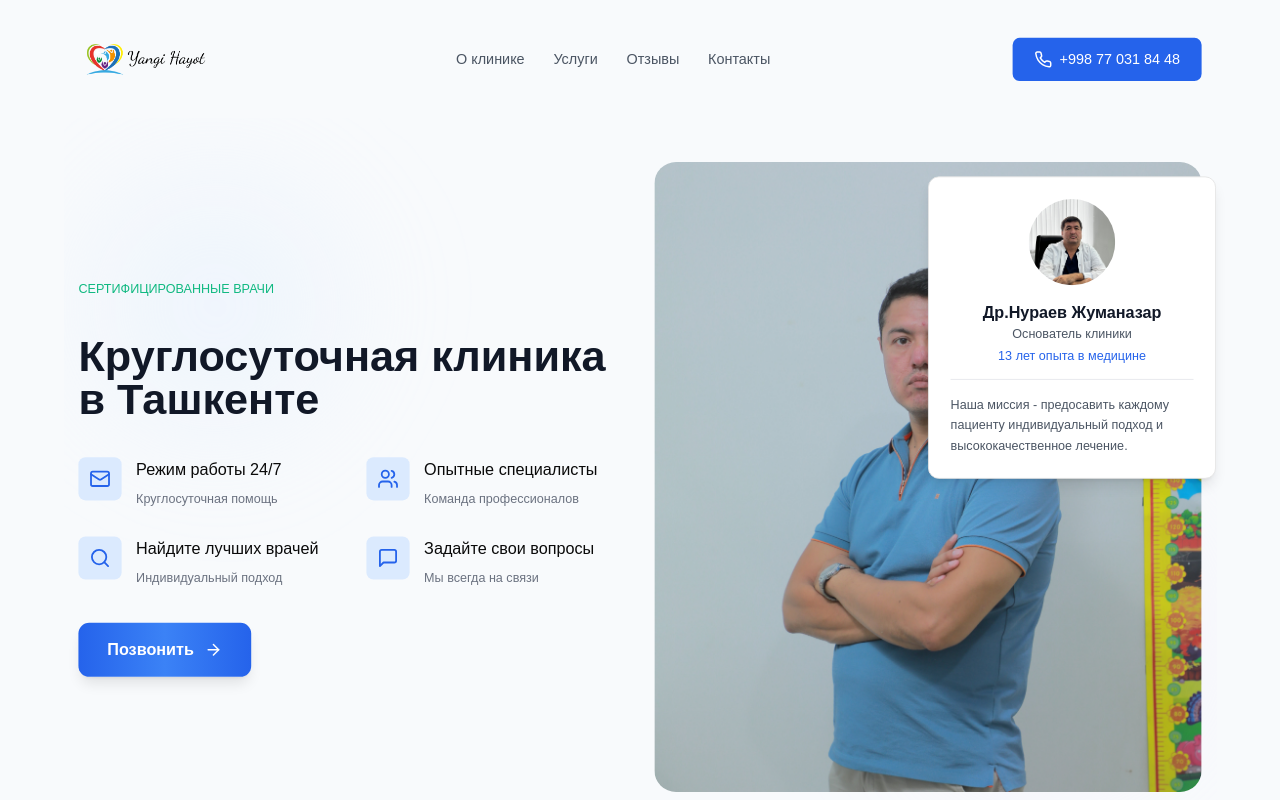
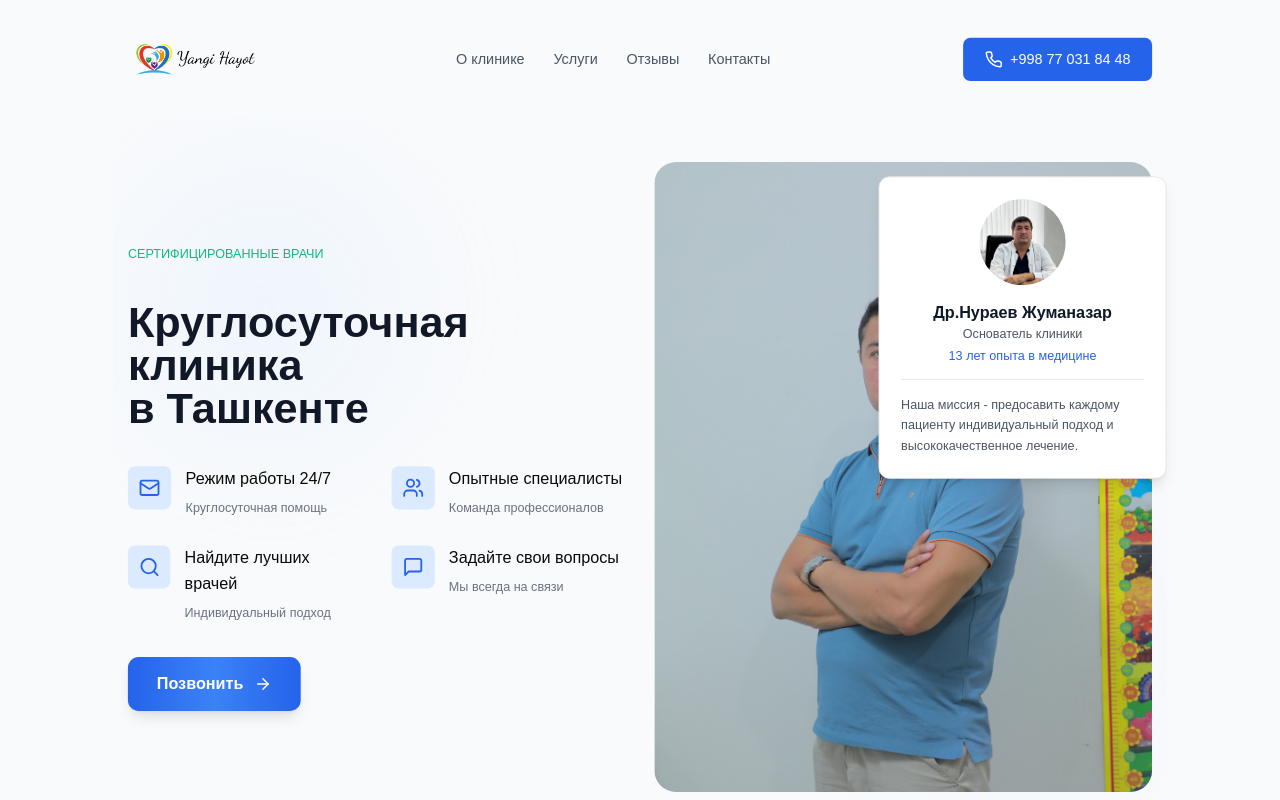
Before and after one commit to quyosh555/yangihayotdiagnostika, a Next.js app: page / in a window 1280 px wide. Shown: the top 800 px of the page. Built offline with nearby package versions, Linux system fonts and the light colour scheme.

Commit message:
Change layout

```diff
--- a/tailwind.config.js
+++ b/tailwind.config.js
@@ -7,6 +7,16 @@ module.exports = {
   ],
   theme: {
     extend: {},
+    container: {
+      center: true,
+      padding: '1rem',
+      screens: {
+        sm: '640px',
+        md: '768px',
+        lg: '1024px',
+        xl: '1170px',
+      },
+    },
   },
   plugins: [],
 }
```
Also changed, not shown: public/robots.txt, 1 other file (tests, documents, lock files or other folders).
